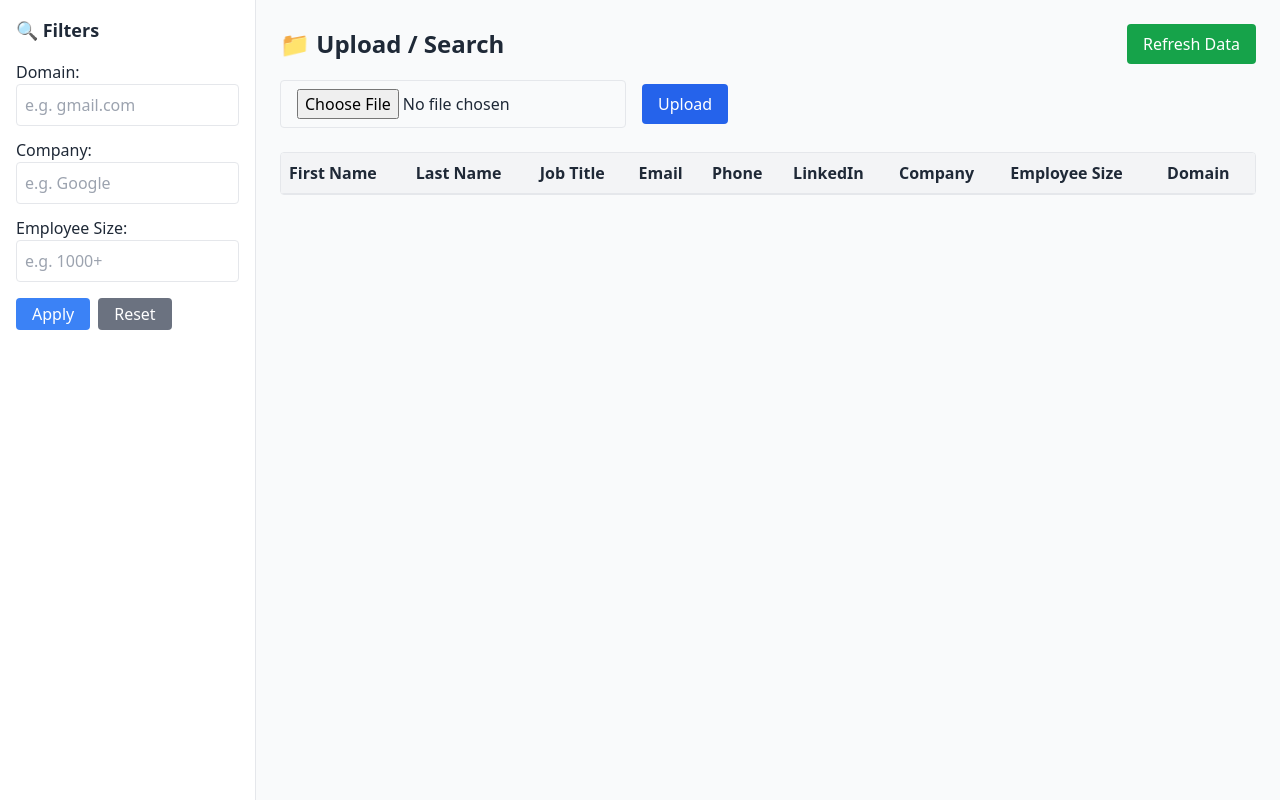
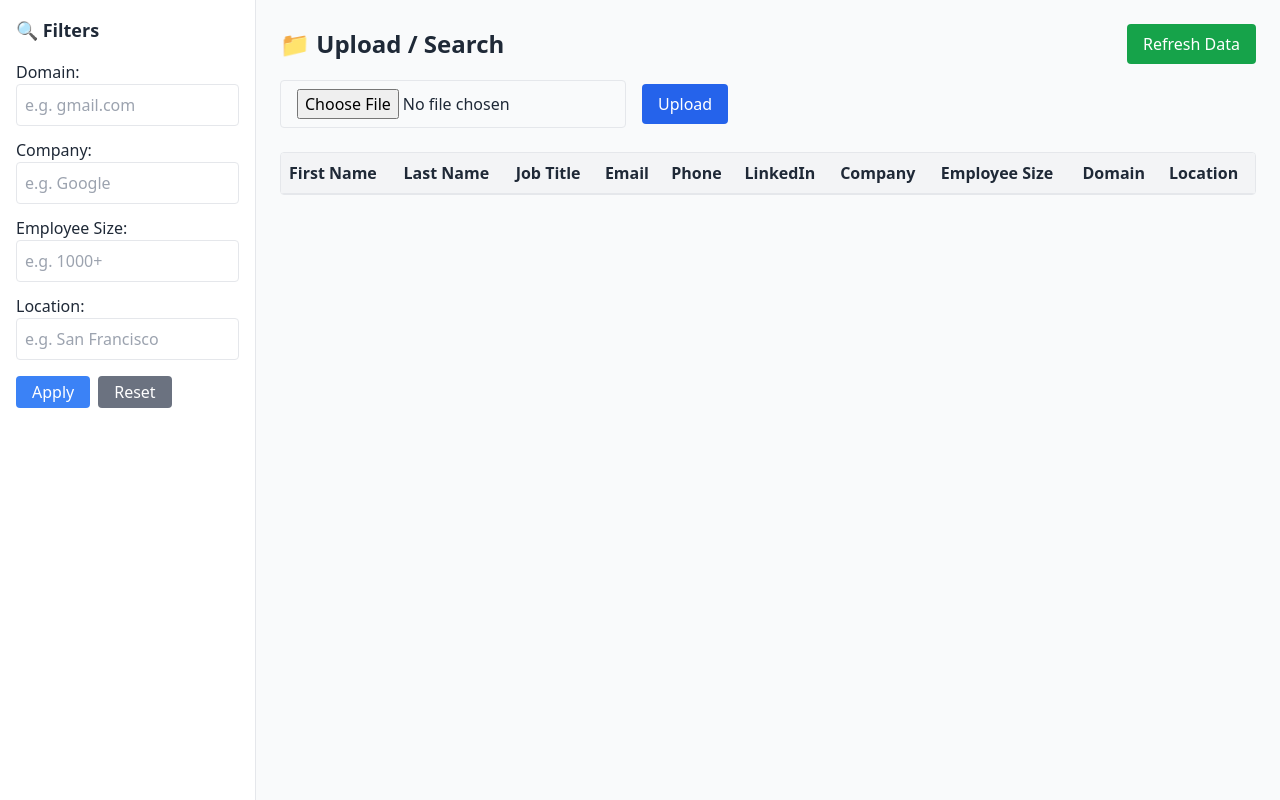
Before and after one commit to tejasgavli/data-web-app, a website: page index.html in a window 1280 px wide. Drawn offline with nearby package versions, Linux system fonts and the light colour scheme; no server answers.

Commit message:
index.html

```diff
--- a/index.html
+++ b/index.html
@@ -126,6 +126,7 @@
             <td class="p-2">${item.company || ""}</td>
             <td class="p-2">${item["employee Size"] || ""}</td>
             <td class="p-2">${item.domain || ""}</td>
+            <td class="p-2">${item.location || ""}</td>
           `;
           tableBody.appendChild(row);
         }
@@ -189,6 +190,10 @@
         <label class="block font-medium">Employee Size:</label>
         <input type="text" id="employeeFilter" placeholder="e.g. 1000+" class="w-full border p-2 rounded" />
       </div>
+      <div class="mb-3">
+  <label class="block font-medium">Location:</label>
+  <input type="text" id="locationFilter" placeholder="e.g. San Francisco" class="w-full border p-2 rounded" />
+</div>
       <div class="flex gap-2 mt-4">
         <button id="applyFilters" class="bg-blue-500 text-white px-4 py-1 rounded hover:bg-blue-600">Apply</button>
         <button id="resetFilters" class="bg-gray-500 text-white px-4 py-1 rounded hover:bg-gray-600">Reset</button>
@@ -220,6 +225,7 @@
               <th class="p-2">Company</th>
               <th class="p-2">Employee Size</th>
               <th class="p-2">Domain</th>
+              <th class="p-2">Location</th>
             </tr>
           </thead>
           <tbody id="tableBody" class="divide-y"></tbody>
```
